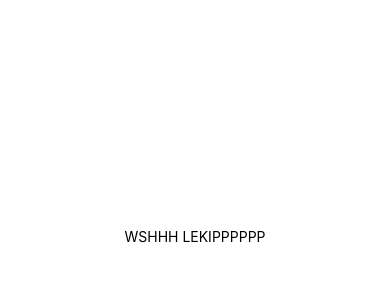
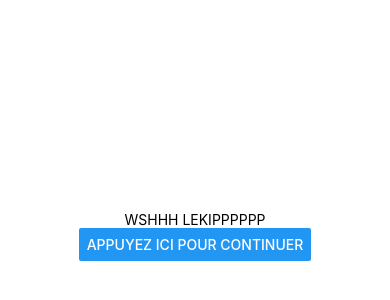
Before and after one commit to manoelnunesborba/APPMOB, a React Native app: screen / in a window 390 px wide. Shown: the part 186-486 px from the top of the page. Built offline with nearby package versions, Linux system fonts and the light colour scheme.

Commit message:
test d'ajout d'un bouton

```diff
--- a/App.js
+++ b/App.js
@@ -1,11 +1,16 @@
+import React from 'react';
 import { StatusBar } from 'expo-status-bar';
-import { StyleSheet, Text, View } from 'react-native';
+import { StyleSheet, Text, View, Button, Alert } from 'react-native';
 
 export default function App() {
   return (
     <View style={styles.container}>
       <Text>WSHHH LEKIPPPPPP</Text>
       <StatusBar style="auto" />
+      <Button
+        title="Appuyez ici pour continuer"
+        onPress={() => Alert.alert('HAHA GOT YOU')}
+      />
     </View>
   );
 }
```
